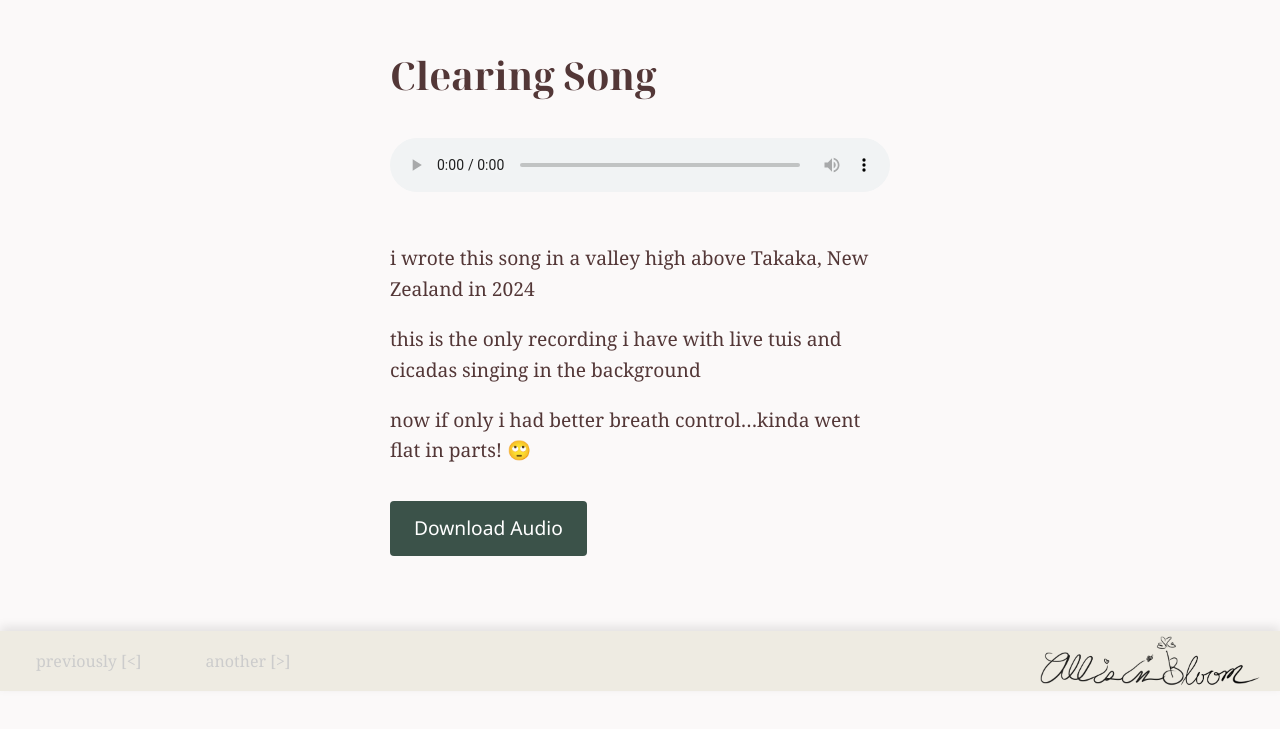
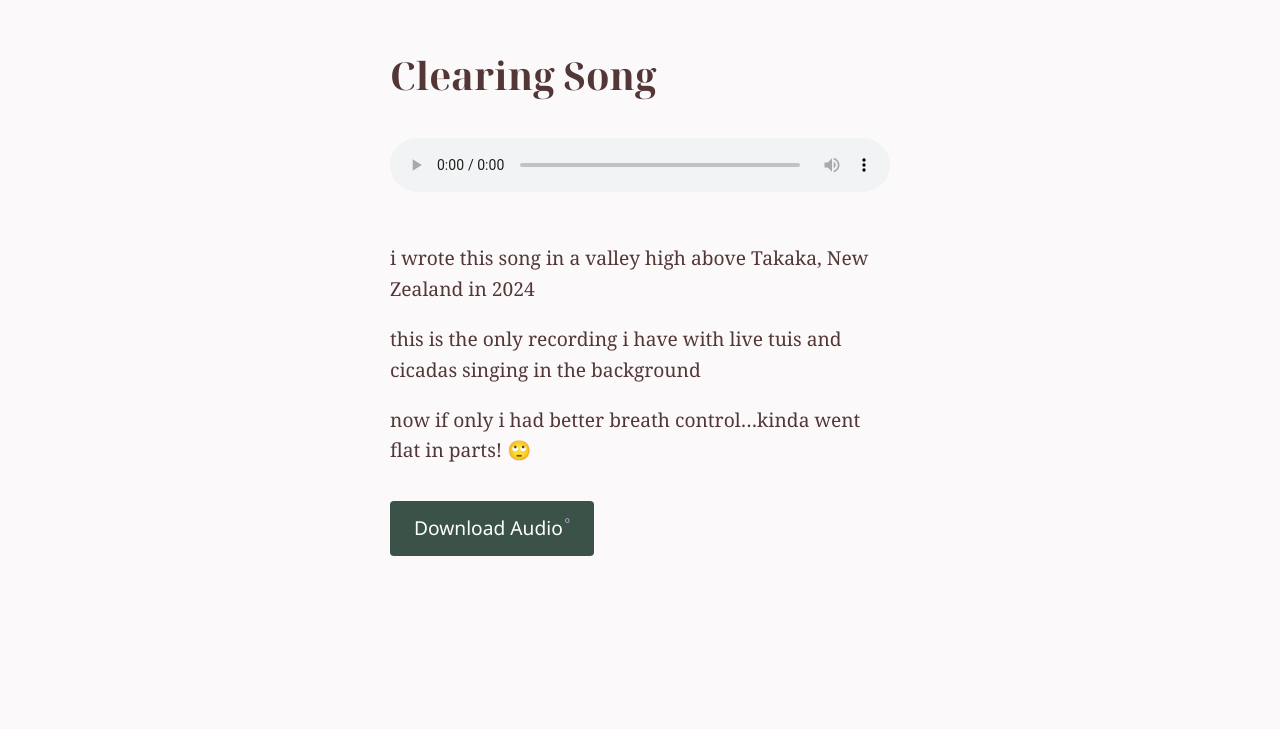
Before and after one commit to clozach/allisinbloom.art, a SvelteKit app: page /clearing-song in a window 1280 px wide. Shown: the part 109-838 px from the top of the page. Built offline with nearby package versions, Linux system fonts and the light colour scheme; no server answers.

Commit message:
Remove nav bar

```diff
--- a/src/routes/+layout.svelte
+++ b/src/routes/+layout.svelte
@@ -66,34 +66,6 @@
     <slot />
   </main>
 
-  <!-- Bottom bar with navigation and artist signature -->
-  <div class="bottom-bar">
-    <div class="nav-buttons">
-      <button
-        class="nav-button previous"
-        class:disabled={!hasPrevious}
-        disabled={!hasPrevious}
-        title={hasPrevious ? `Go to ${previousUrl}` : 'No previous poem'}
-        on:click={handlePrevious}
-      >
-        previously [&lt;]
-      </button>
-      <button
-        class="nav-button next"
-        class:disabled={!hasNext}
-        disabled={!hasNext}
-        title={hasNext ? `Go to ${nextUrl}` : 'No next poem'}
-        on:click={handleNext}
-      >
-        another [&gt;]
-      </button>
-    </div>
-    <div class="artist-signature">
-      <a href="https://bsky.app/profile/allisinbloom.bsky.social" target="_blank" rel="noopener noreferrer">
-        <img src="/artist-sig.png" alt="Artist Signature" />
-      </a>
-    </div>
-  </div>
 </div>
 
 <style>
@@ -121,24 +93,33 @@
     min-height: 100vh;
   }
 
-  nav ul {
-    display: flex;
-    list-style: none;
-    margin: 0;
-    padding: 0;
-    gap: 1.5rem;
+  /* Global link styles with decorative elements */
+  :global(a) {
+    text-decoration: none;
+    color: inherit;
+  }
+  :global(a::after) {
+    content: 'º';
+    color: #caa8d6;
+    margin-left: 0.15em;
+    font-size: .7em;
+    vertical-align: super;
+  }
+  :global(a:hover),
+  :global(a:hover::after) {
+    color: #caa8d6;
+  }
+  :global(a:active),
+  :global(a:focus),
+  :global(a:active::after),
+  :global(a:focus::after) {
+    color: #b077c5;
   }
 
-  nav a {
-    text-decoration: none;
-    color: #555;
-    font-size: 1rem;
-    cursor: pointer;
-  }
-
-  nav a:hover {
-    color: #000;
-    text-decoration: underline;
+  .app {
+    display: flex;
+    flex-direction: column;
+    min-height: 100vh;
   }
 
   main {
@@ -151,94 +132,4 @@
   }
 
   /* Home page specific main styling removed to keep wrappers identical */
-
-  /* Bottom Bar with Navigation and Signature */
-  .bottom-bar {
-    position: fixed;
-    bottom: 0;
-    left: 0;
-    right: 0;
-    background: #eeebe2; /* Cream background color */
-    z-index: 100;
-    box-shadow: 0px -4px 10px rgba(0, 0, 0, 0.1); /* Drop shadow above the bar */
-    height: 60px;
-    display: flex;
-    align-items: center;
-    justify-content: space-between;
-    padding: 0 20px;
-  }
-
-  /* Navigation buttons */
-  .nav-buttons {
-    display: flex;
-    gap: 2rem;
-  }
-
-  .nav-button {
-    background: none;
-    border: none;
-    font-family: 'Noto Serif', serif;
-    font-size: 1rem;
-    color: #666;
-    cursor: pointer;
-    padding: 0.5rem 1rem;
-    transition: color 0.2s ease;
-  }
-
-  .nav-button:hover {
-    color: #caa8d6;
-  }
-  @media (hover: none) {
-    .nav-button:hover {
-      color: inherit;
-    }
-  }
-
-  .nav-button:active,
-  .nav-button:focus {
-    color: #b077c5;
-    outline: none;
-  }
-
-  .nav-button.disabled,
-  .nav-button:disabled {
-    color: #ccc;
-    cursor: not-allowed;
-  }
-
-  .nav-button.disabled:hover,
-  .nav-button:disabled:hover {
-    color: #ccc;
-  }
-
-  /* Artist Signature - aligned to the far right */
-  .artist-signature {
-    padding: 10px 0;
-    cursor: pointer; /* Show pointing hand when hovering */
-  }
-
-  .artist-signature img {
-    width: 220px;
-    height: auto;
-    object-fit: contain;
-    display: block;
-  }
-
-  /* Mobile optimizations */
-  @media (max-width: 768px) {
-    .artist-signature img {
-      width: 180px;
-    }
-  }
-
-  /* iPhone SE specific optimizations */
-  @media (max-width: 375px) {
-    .bottom-bar {
-      height: 50px;
-    }
-
-    .artist-signature img {
-      width: 160px;
-    }
-  }
 </style>
```
